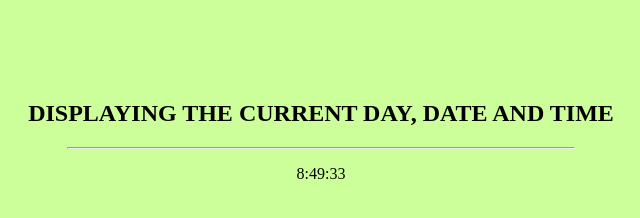
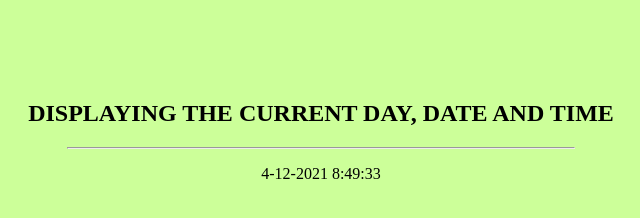
Before and after one commit to Arnabi13/clock1.github.io, a plain HTML site: page index.html in a window 1280 px wide. Shown: the full height of the page, 319-959 px from the left. Drawn offline with Linux system fonts and the light colour scheme.

Commit message:
Update index.html

```diff
--- a/index.html
+++ b/index.html
@@ -10,10 +10,13 @@
         <center><h2>DISPLAYING THE CURRENT DAY, DATE AND TIME</h2>
         <hr width="40%">
         <p id="p1"></p>
+		<p id="p2"></p>
         <script>
             var today = new Date();
+			var date = today.getDate()+'-'+(today.getMonth()+1)+'-'+today.getFullYear();
             var time = today.getHours() + ":" + today.getMinutes() + ":" + today.getSeconds();
-            document.getElementById("p1").innerHTML=time;
+			var dateTime = date+' '+time;
+            document.getElementById("p1").innerHTML=dateTime;
         </script>
         </center>
     </body>
```
